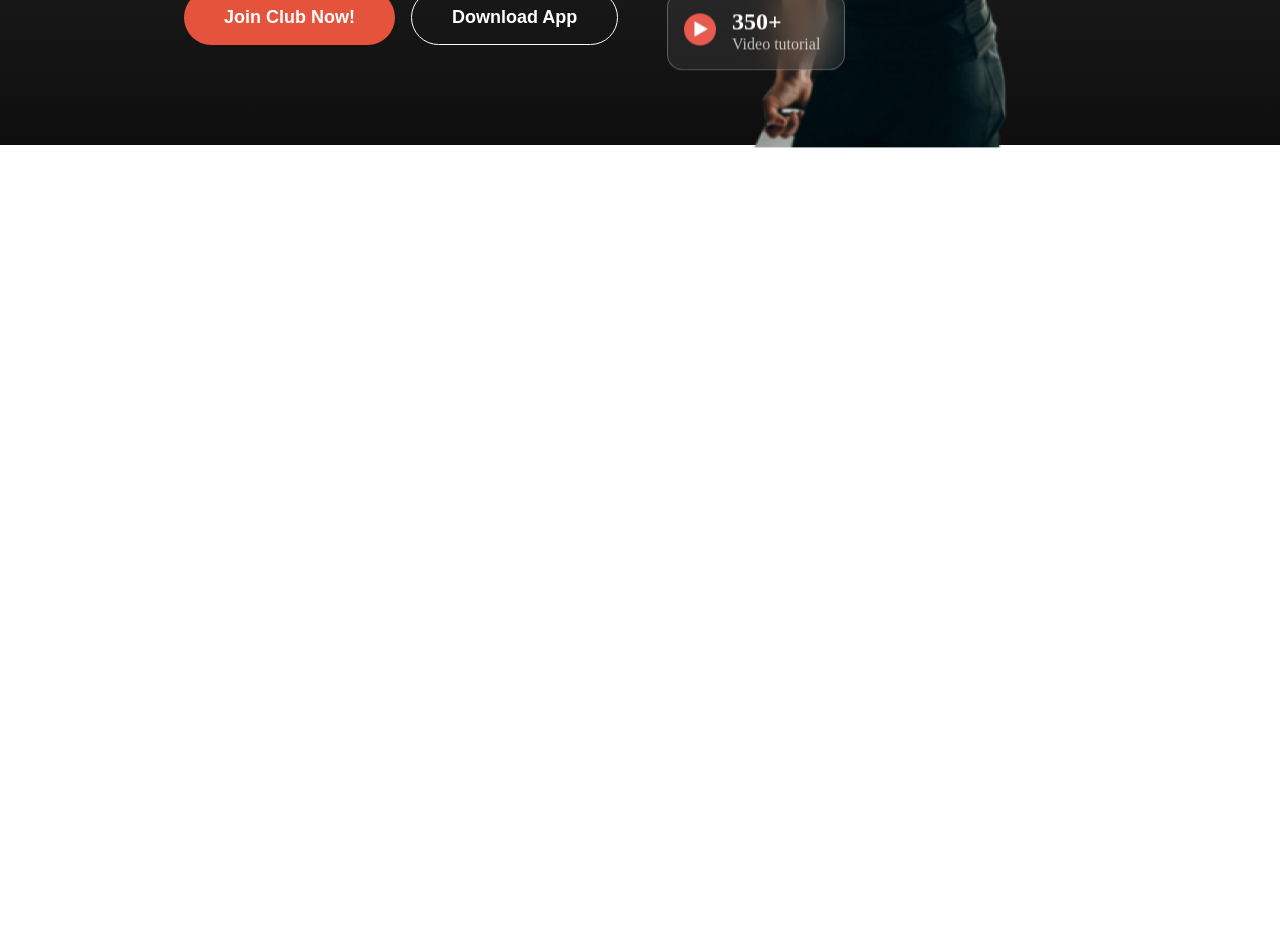
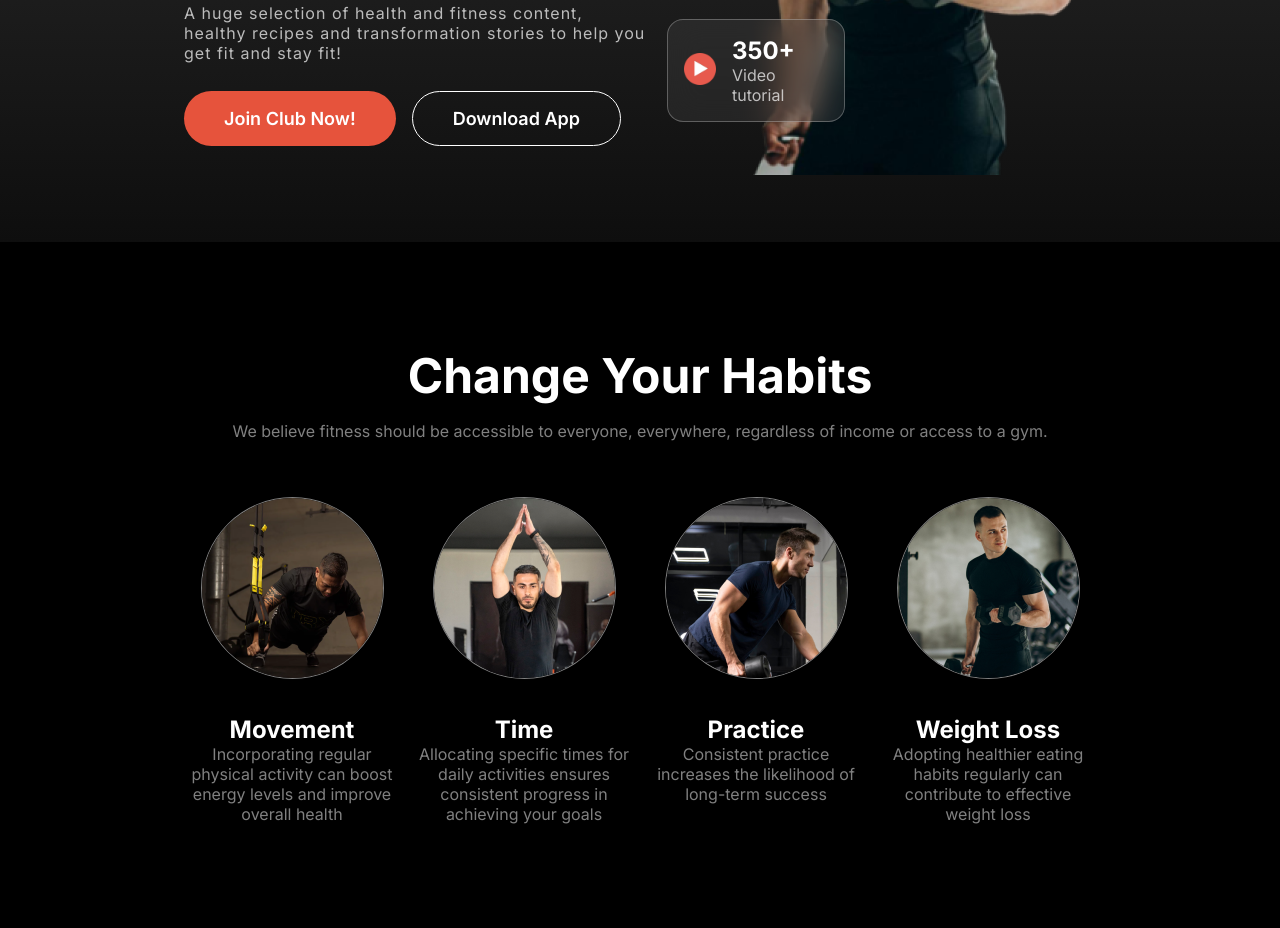
Before and after one commit to SoyebuzamanNaim/bro-stay-fit, a plain HTML site: page index.html in a window 1280 px wide. Shown: the part 546-1474 px from the top of the page. Before the commit the page ends 800 px from the top, so only its background shows below. Drawn offline with Linux system fonts and the light colour scheme; a web font is replaced by a local one.

Commit message:
change font family error made whole website black themed completed change your habit section and made it responsive and improve some previous codes

```diff
--- a/index.html
+++ b/index.html
@@ -15,30 +15,30 @@
             <div class="menu-box"><a href="#menu-box"><img src="images/pngegg.png" alt="menu bar png"></a></div>
 
             <div class="menu">
-                <a href="#home" class="home-a primary-font-size secondary-text primary-btn-bg">Home</a>
-                <a href="#service" class="nav-a gap-4 secondary-text primary-font-size">Service</a>
-                <a href="#contact" class="nav-a gap-4 secondary-text primary-font-size">Contact</a>
-                <a href="#about" class="nav-a gap-4 secondary-text primary-font-size">About</a>
+                <a href="#home" class="home-a primary-font-size primary-btn-bg">Home</a>
+                <a href="#service" class="nav-a gap-4 primary-font-size">Service</a>
+                <a href="#contact" class="nav-a gap-4 primary-font-size">Contact</a>
+                <a href="#about" class="nav-a gap-4 primary-font-size">About</a>
 
             </div>
         </nav>
         <div class="flex-display banner-box">
-            <div class="banner-content secondary-text">
+            <div class="banner-content">
                 <h2 class="banner-title">Get body in <span class="shape">shape</span> & stay healthy</h2>
                 <p class="banner-para">A huge selection of health and fitness content, healthy recipes and transformation stories to help you get fit and stay fit!</p>
 
                 <div class="btn flex-display">
-                    <button class="primary-btn primary-btn-bg">Join Club Now!</button>     <button class="Downloadbtn secondary-text">Download App</button>
+                    <button class="primary-btn primary-btn-bg">Join Club Now!</button>     <button class="Downloadbtn">Download App</button>
                 </div>
 
             </div>
             <div class="banner-img">
                 <img src="images/Images 2.png" alt="A fit and healthy man">
-                <div class="info-box-1 secondary-text">
+                <div class="info-box-1">
                     <h2>500+</h2>
                     <p>Free Workout Videos</p>
                 </div>
-                <div class="info-box-2 secondary-text flex-display">
+                <div class="info-box-2 flex-display">
                     <div><img src="images/play-1173551_640.png" alt="play png"></div>
                     <div><h2>350+</h2>
                         <p>Video tutorial</p></div>
@@ -46,5 +46,31 @@
             </div>
         </div>
     </section>
+    <section class="change-ur-habit-container section-padding">
+        <div>
+            <h2 class="header-size ">Change Your Habits</h2>
+            <p class="cng-p">We believe fitness should be accessible to everyone, everywhere, regardless of income or access to a gym.</p>
+        </div>
+        <div class="habit-container">
+            <div class="habit"><img src="images/image 3.png" alt="Man doing push ups">
+                <h2>Movement</h2>
+                <p>Incorporating regular physical activity can boost energy levels and improve overall health</p>
+            </div>
+            <div class="habit"><img src="images/image 2.png" alt="Man doing yoga">
+                <h2>Time</h2>
+                <p>Allocating specific times for daily activities ensures consistent progress in achieving your goals</p>
+            </div>
+            <div class="habit"><img src="images/image 4.png" alt="Man doing push ups">
+                <h2>Practice</h2>
+                <p>Consistent practice increases the likelihood of long-term success</p>
+            </div>
+            <div class="habit"><img src="images/image 5.png" alt="Man doing push ups">
+                <h2>Weight Loss</h2>
+                <p>Adopting healthier eating habits regularly can contribute to effective weight loss</p>
+            </div>
+
+        </div>
+
+    </section>
 </body>
 </html>
--- a/styles/style.css
+++ b/styles/style.css
@@ -1,18 +1,22 @@
 /* common codes */
+@import url('https://fonts.googleapis.com/css2?family=Inter:ital,opsz,wght@0,14..32,100..900;1,14..32,100..900&display=swap');
 @import url('https://fonts.cdnfonts.com/css/miama');
 *{
-    @import url('https://fonts.googleapis.com/css2?family=Inter:ital,opsz,wght@0,14..32,100..900;1,14..32,100..900&display=swap');
+    font-family: "Inter", sans-serif;
     padding: 0px;
     margin: 0px;
-
+    color: white;
 
 }
+.banner{
 
+    background: linear-gradient(rgb(14, 14, 14),rgb(37, 37, 37),rgb(14, 14, 14) 100%);
+
+}
 .primary-text{color: rgb(230, 83, 60);}
-.secondary-text{color: white;}
 .primary-btn-bg{background-color: rgb(230, 83, 60);}
 .primary-btn{
-    color: white;
+
     padding: 1rem 2.5rem;
     font-size: 1.125rem;
     font-weight: 600;
@@ -23,15 +27,11 @@
 .flex-display{display: flex;}
 a{text-decoration: none;}
 .primary-font-size{font-size: 1.125rem; }
+.header-size{ font-size: 3rem;}
 
 
 
-/* banner section */
-.banner{
 
-    background: linear-gradient(rgb(14, 14, 14),rgb(37, 37, 37),rgb(14, 14, 14) 100%);
-
-}
 
 /* nav bar custom */
 .navbar{
@@ -102,7 +102,8 @@ nav a img{width: 1.75rem;
 }
 .banner-img{
     position: relative;
-    transform: translateY(.4rem);
+    transform: translateY(2rem);
+    max-width: 100%;
 }
 /* download button */
 
@@ -148,6 +149,36 @@ nav a img{width: 1.75rem;
     width: 2rem;
 
 }
+/* change habit section */
+.change-ur-habit-container{
+padding-top: 6.5rem;
+padding-bottom: 6.5rem;
+background-color: black;
+text-align: center;
+}
+.change-ur-habit-container p{
+    opacity: .5;
+    text-overflow: ellipsis;
+
+
+}
+
+.habit-container{
+    display: grid;
+    grid-template-columns: repeat(4,1fr);
+    gap: 1rem;
+
+}
+.cng-p{
+    margin: 1rem 0px 3.5rem;
+}
+.habit img{
+    border: 1px solid rgba(255, 255, 255, 0.5);
+    border-radius: 100%;
+}
+.habit h2{
+    margin-top: 2rem;
+}
 
 
 
@@ -180,7 +211,14 @@ nav a img{width: 1.75rem;
 .info-box-2{
     transform: translate(-1rem,-23rem);
 }
-
+.habit-container{
+    grid-template-columns: repeat(1,1fr);
 
 
 }
+.habit p{
+    padding-bottom: 4rem;
+
+}
+
+}
```
